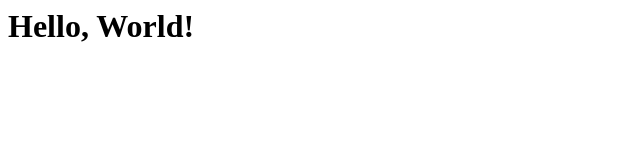
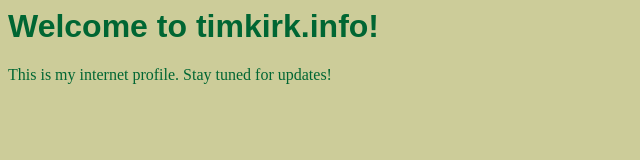
Before and after one commit to tkirk1222/tkirk1222.github.io, a plain HTML site: page index.html in a window 1280 px wide. Shown: the whole page, without its empty margins (0-640 px from the left). Drawn offline with Linux system fonts and the light colour scheme.

Commit message:
added some html to my website

```diff
--- a/index.html
+++ b/index.html
@@ -1 +1,14 @@
-<h1>Hello, World!</h1>
+<style>
+  body {
+    color: #006633;
+    background-color: #cccc99;
+  }
+  h1 {
+    color: #006633;
+    font-family: arial;
+  }
+</style>
+<body>
+    <h1> Welcome to timkirk.info! </h1>
+  <p1> This is my internet profile. Stay tuned for updates! </p1>
+</body>
```
